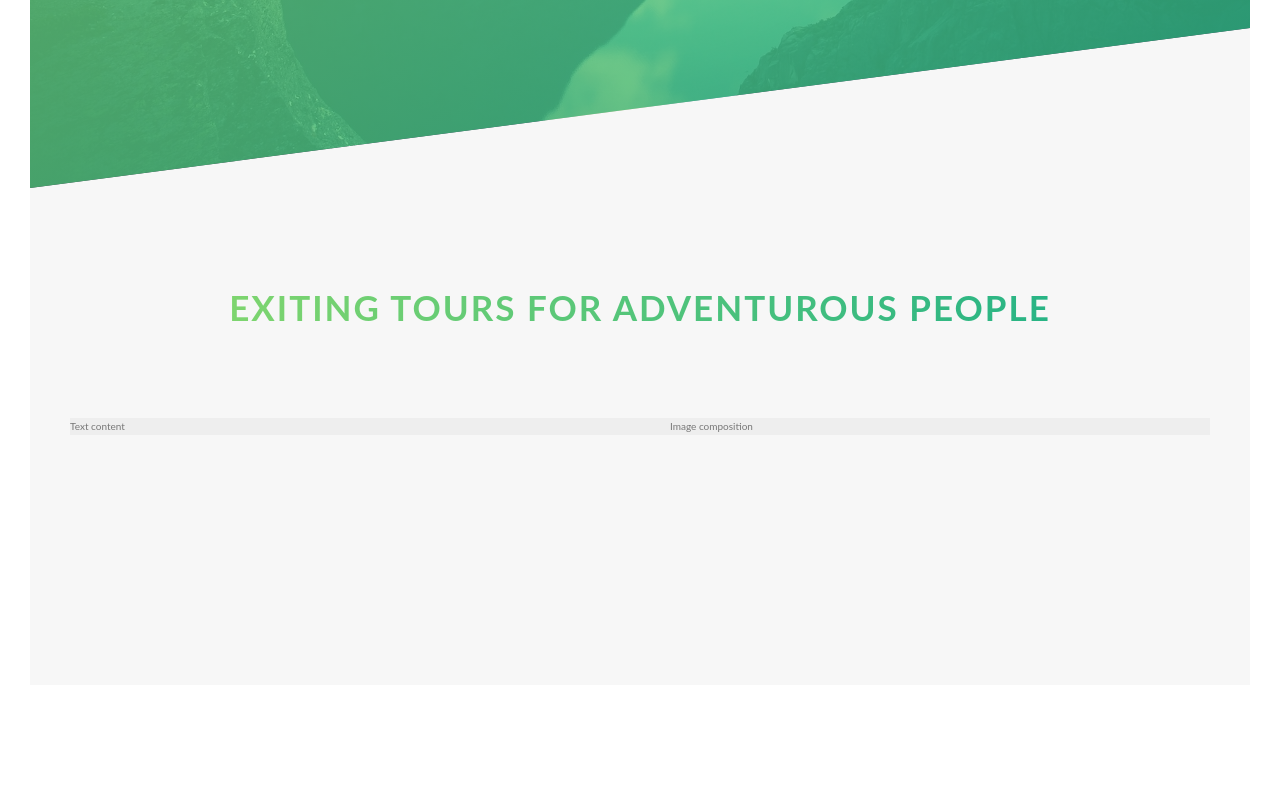
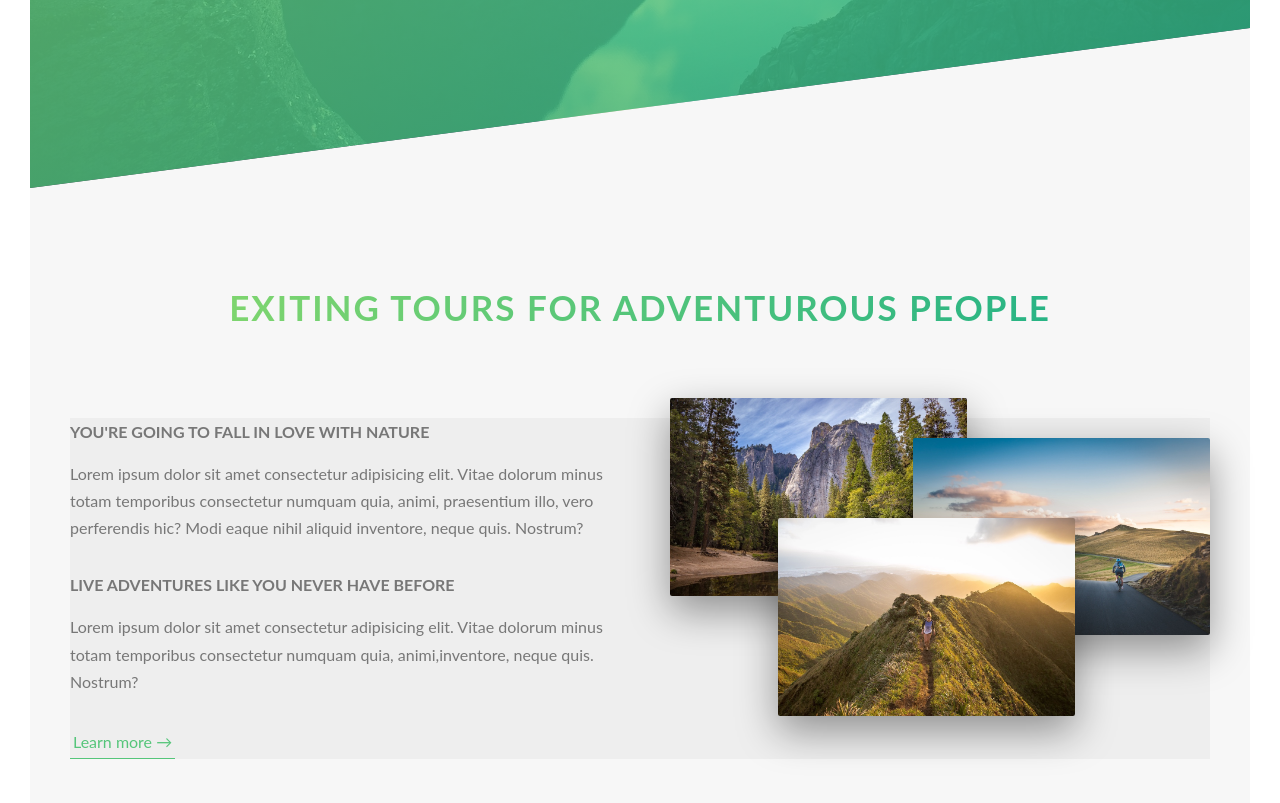
Before and after one commit to ayofalola240/Netours, a website: page index.html in a window 1280 px wide. Shown: the part 602-1405 px from the top of the page. Before the commit the page ends 1317 px from the top, so only its background shows below. Drawn offline with Linux system fonts and the light colour scheme.

Commit message:
Added image coposition block to the about section

```diff
--- a/index.html
+++ b/index.html
@@ -25,17 +25,52 @@
     </header>
     <main>
       <section class="section-about">
-        <div class="u-center-text u-margin-bottom-8">
+        <div class="u-center-text u-margin-bottom-lg">
           <h2 class="heading-secondary">
             Exiting tours for adventurous people
           </h2>
         </div>
         <div class="row">
           <div class="col-1-of-2">
-            Text content
+            <h3 class="heading-tertiary u-margin-bottom-sm">
+              You're going to fall in love with nature
+            </h3>
+            <p class="paragraph">
+              Lorem ipsum dolor sit amet consectetur adipisicing elit. Vitae
+              dolorum minus totam temporibus consectetur numquam quia, animi,
+              praesentium illo, vero perferendis hic? Modi eaque nihil aliquid
+              inventore, neque quis. Nostrum?
+            </p>
+            <h3 class="heading-tertiary u-margin-bottom-sm">
+              Live adventures like you never have before
+            </h3>
+            <p class="paragraph">
+              Lorem ipsum dolor sit amet consectetur adipisicing elit. Vitae
+              dolorum minus totam temporibus consectetur numquam quia,
+              animi,inventore, neque quis. Nostrum?
+            </p>
+            <a href="#" class="btn-text">
+              Learn more &rarr;
+            </a>
           </div>
           <div class="col-1-of-2">
-            Image composition
+            <div class="composition">
+              <img
+                src="/img/nat-1-large.jpg"
+                alt="Photo 1"
+                class="composition__photo composition__photo--p1"
+              />
+              <img
+                src="/img/nat-2-large.jpg"
+                alt="Photo 2"
+                class="composition__photo composition__photo--p2"
+              />
+              <img
+                src="/img/nat-3-large.jpg"
+                alt="Photo 3"
+                class="composition__photo composition__photo--p3"
+              />
+            </div>
           </div>
         </div>
       </section>
--- a/sass/abstracts/_variables.scss
+++ b/sass/abstracts/_variables.scss
@@ -8,6 +8,9 @@ $color-gray-dark: #777;
 $color-white: #eee;
 $color-black: #000;
 
+//FONT
+$default-font-size: 1.6rem;
+
 //GRID
 $grid-width: 114rem;
 $gutter-vertical: 8rem;
--- a/sass/base/_typography.scss
+++ b/sass/base/_typography.scss
@@ -40,3 +40,14 @@
     text-shadow: 0.5rem 1rem 2rem rgba($color-black, 0.2);
   }
 }
+.heading-tertiary {
+  font-size: $default-font-size;
+  font-weight: 700;
+  text-transform: uppercase;
+}
+.paragraph {
+  font-size: $default-font-size;
+  &:not(:last-child) {
+    margin-bottom: 3rem;
+  }
+}
--- a/sass/base/_utilities.scss
+++ b/sass/base/_utilities.scss
@@ -1,6 +1,9 @@
 .u-center-text {
   text-align: center;
 }
-.u-margin-bottom-8 {
+.u-margin-bottom-lg {
   margin-bottom: 8rem;
 }
+.u-margin-bottom-sm {
+  margin-bottom: 1.5rem;
+}
--- a/sass/components/_button.scss
+++ b/sass/components/_button.scss
@@ -8,7 +8,7 @@
     border-radius: 10rem;
     transition: all 0.2s;
     position: relative;
-    font-size: 1.6rem;
+    font-size: $default-font-size;
   }
 
   &:hover {
@@ -48,3 +48,25 @@
     animation-fill-mode: backwards;
   }
 }
+.btn-text {
+  &:link,
+  &:visited {
+    font-size: $default-font-size;
+    color: $color-primary;
+    display: inline-block;
+    text-decoration: none;
+    border-bottom: 1px solid $color-primary;
+    padding: 3px;
+    transition: all 0.2s;
+  }
+  &:hover {
+    background-color: $color-primary;
+    color: $color-white;
+    box-shadow: 0 1rem 2rem rgba($color-black, 0.15);
+    transform: translateY(-2px);
+  }
+  &:active {
+    box-shadow: 0 0.5rem 2rem rgba($color-black, 0.15);
+    transform: translateY(0);
+  }
+}
--- /dev/null
+++ b/sass/components/_composition.scss
@@ -0,0 +1,35 @@
+.composition {
+  position: relative;
+
+  &__photo {
+    width: 55%;
+    box-shadow: 0 1.5rem 4rem rgba($color-black, 0.4);
+    border-radius: 2px;
+    position: absolute;
+    transition: all 0.2s;
+    z-index: 10;
+    outline-offset: 2rem;
+
+    &--p1 {
+      left: 0;
+      top: -2rem;
+    }
+    &--p2 {
+      right: 0;
+      top: 2rem;
+    }
+    &--p3 {
+      left: 20%;
+      top: 10rem;
+    }
+    &:hover {
+      outline: 1.5rem solid $color-primary;
+      transform: scale(1.05) translateY(-0.5rem);
+      box-shadow: 0 2.5rem 4rem rgba($color-black, 0.5);
+      z-index: 20;
+    }
+  }
+  &:hover &__photo:not(:hover) {
+    transform: scale(0.95);
+  }
+}
--- a/sass/main.scss
+++ b/sass/main.scss
@@ -9,7 +9,8 @@
 
 @import "pages/home";
 
-@import "components/_button";
+@import "components/button";
+@import "components/composition";
 
 @import "layout/header";
 @import "layout/grid";
```
Also changed, not shown: css/costume.css.
